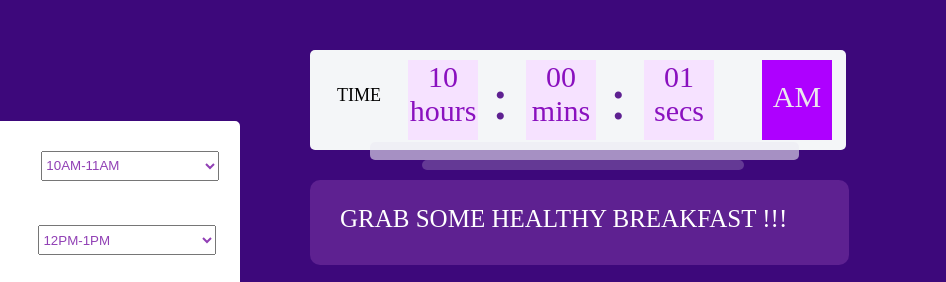
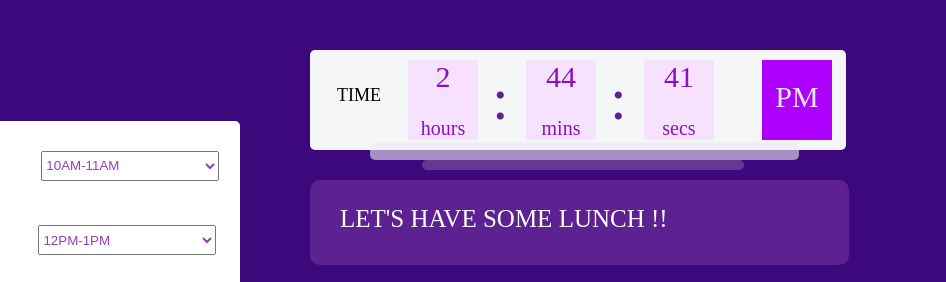
Before and after one commit to debajitsaha/prep_project4, a plain HTML site: page index.html in a window 1280 px wide. Shown: the top 282 px of the page, 334-1280 px from the left. Drawn offline with Linux system fonts and the light colour scheme.

Commit message:
uploaded

```diff
--- a/index.html
+++ b/index.html
@@ -81,22 +81,22 @@
         <div class="inner-container2">
             <div class="toptimer">
                 <div class="textimer"> TIME</div>
-                <div class="hour">10 <br> hours</div>
+                <div class="hour"><div id="hours"></div><br> hours</div>
                 <div class="blank">:</div>
-                <div class="mins">00 <br>mins</div>
+                <div class="mins"><div id="minute"></div><br>mins</div>
                 <div class="blank">:</div>
-                <div class="secs">01 <br>secs</div>
+                <div class="secs"><div id="second"></div> <br>secs</div>
                 <div class="blank"></div>
-                <div class="ampm">AM</div>
+                <div class="ampm"></div>
             </div>
             <div class="midtimer"></div>
             <div class="lowertimer"></div>
-            <div class="midtext">GRAB SOME HEALTHY BREAKFAST !!!</div>
+            <div class="midtext"></div>
             <div class="lowimg">
                 <img src="./Component 30 – 1.svg" alt="" height="100%" >
             </div>
         </div>
     </div>
-
+    <script src="./script.js"></script>
 </body>
 </html>
--- /dev/null
+++ b/script.js
@@ -0,0 +1,41 @@
+function time()
+{
+    const date=new Date();
+    let hrs= date.getHours();
+    let mins = date.getMinutes();
+    let secs= date.getSeconds();
+    if(hrs>5&&hrs<=8){
+        document.querySelector('.midtext').innerHTML="GRAM SOME HEALTHY BREAKFAST "
+    }else if(hrs>=6&&hrs<12)
+    {
+        document.querySelector('.midtext').innerHTML="LET'S HAVE SOME LUNCH !!"
+    }else if(hrs>=12&&hrs<16)
+    {
+        document.querySelector('.midtext').innerHTML="LET'S HAVE SOME LUNCH !!"
+    }
+    else if(hrs>=16&&hrs<20)
+    {
+        document.querySelector('.midtext').innerHTML="LET'S HAVE SOME LUNCH !!"
+    }else{
+        document.querySelector('.midtext').innerHTML="CLOSE YOUR EYES AND GO TO SLEEP"
+    }
+let ampm=document.querySelector('.ampm')
+if(hrs<=12)
+{
+    ampm.innerHTML="AM"
+
+}
+else{
+    hrs-=12;
+    ampm.innerHTML="PM"
+
+}
+document.getElementById('hours').innerHTML=hrs
+document.getElementById('minute').innerHTML=mins
+document.getElementById('second').innerHTML=secs
+
+}
+setInterval(()=>
+{
+    time()
+},1000)
--- a/style.css
+++ b/style.css
@@ -1,7 +1,5 @@
 body{
 
-  @import url('https://fonts.googleapis.com/css2?family=Alkatra:wght@600&display=swap');
-  @import url('https://fonts.googleapis.com/css2?family=Alkatra:wght@600&display=swap');
 
     margin: 0;
     padding: 0;
@@ -130,15 +128,23 @@ border-radius: 5px;
     background-color:#F6E2FF;
     color: #8A11bf;
     text-align: center;
+    font-size: 20px;
+}
+#hours{
     font-size: 30px;
 }
-
+#minute{
+    font-size: 30px;
+}
 .mins{
     height:80% ;
     width: 70px;
     background-color: #F6E2FF;
     color: #8A11bf;
     text-align: center;
+    font-size: 20px;
+}
+#second{
     font-size: 30px;
 }
 .secs{
@@ -147,7 +153,7 @@ border-radius: 5px;
     background-color:#F6E2FF;
     color: #8A11bf;
     text-align: center;
-    font-size: 30px;
+    font-size: 20px;
 }
 .blank{
     height:50% ;
```
